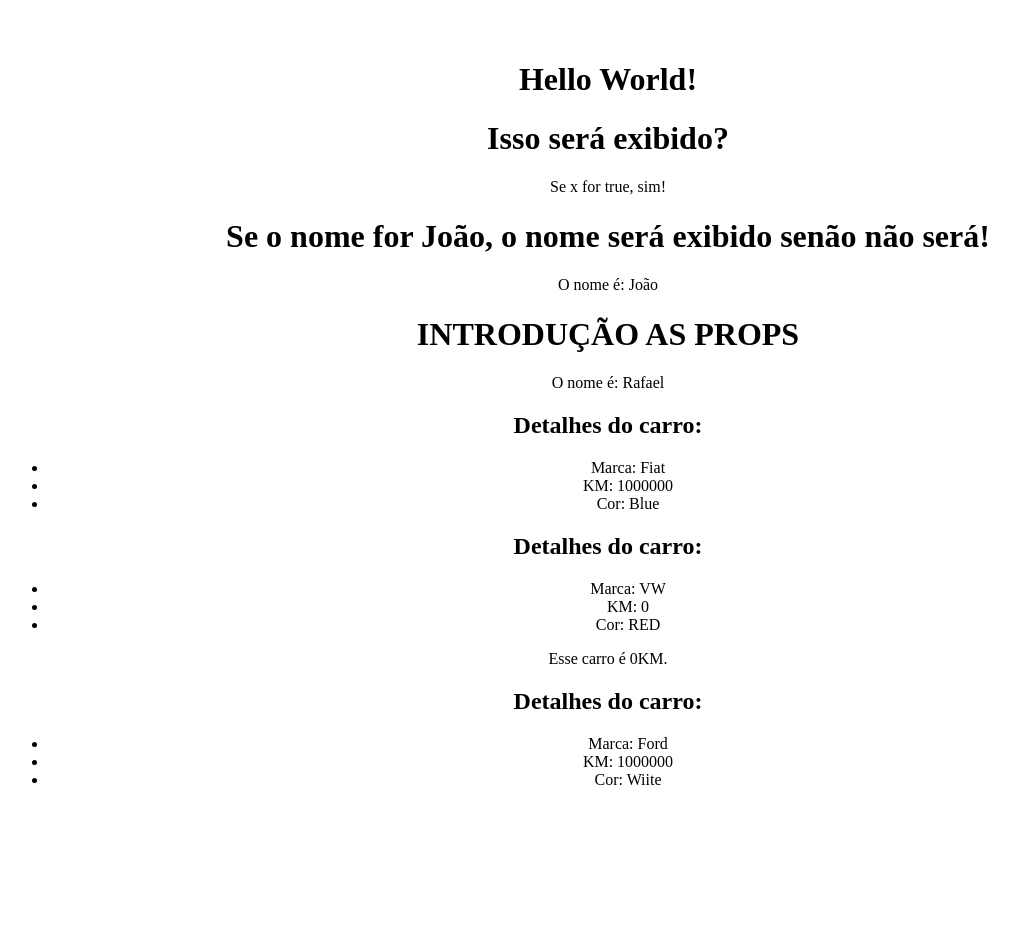
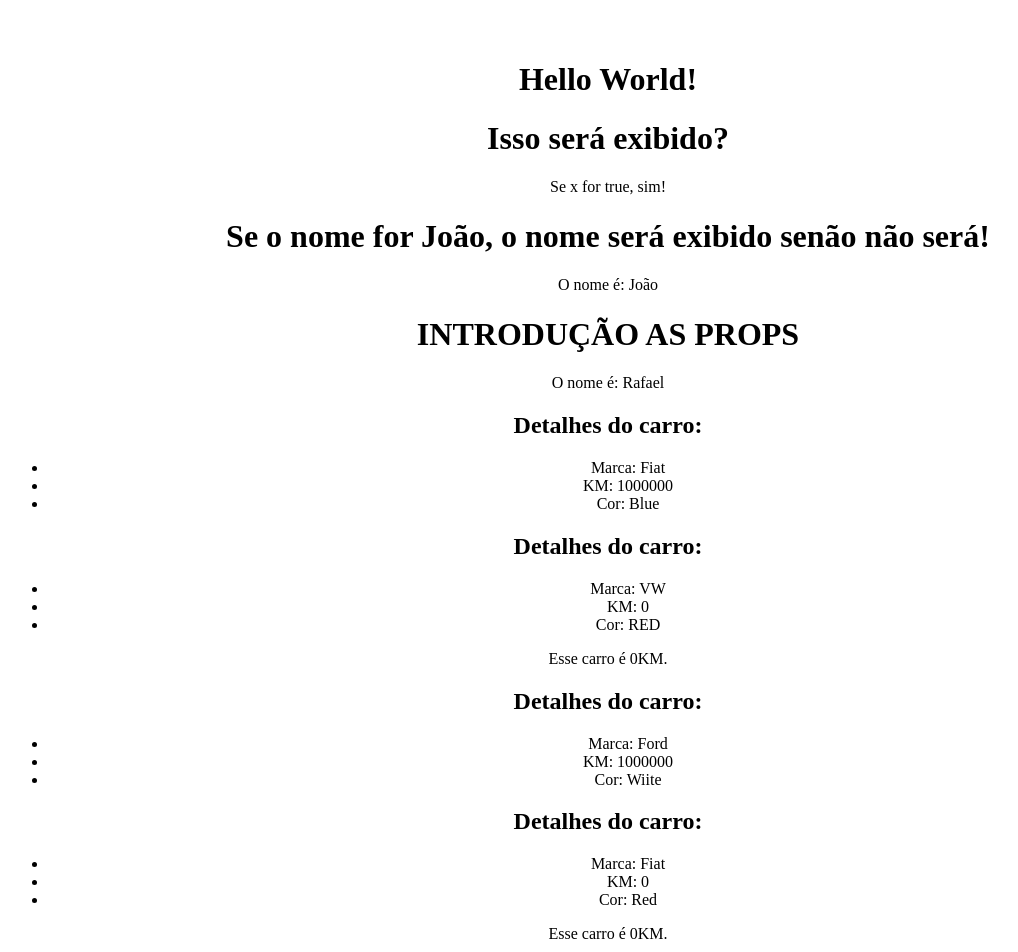
Before and after one commit to RafaelZucarelli/Repositorio-para-estudos---REACTJS, a React (Vite) app: page / in a window 1280 px wide. Shown: the top 952 px of the page, without its empty margins (32-1050 px from the left). Before the commit the page ends 845 px from the top, so only its background shows below. Built offline with nearby package versions, Linux system fonts and the light colour scheme.

Commit message:
renderizacaoDeListas + props

```diff
--- a/src/App.tsx
+++ b/src/App.tsx
@@ -4,6 +4,11 @@ import ShowUserName from "./components/ShowUserName";
 import CarDetails from "./components/CarDetails";
 
 function App() {
+  const cars = [
+    { id: 1, brand: "Fiat", color: "Red", newCar: true, km: 0 },
+    { id: 2, brand: "Renault", color: "Blue", newCar: true, km: 1400000 },
+    { id: 3, brand: "Nissan", color: "Black", newCar: true, km: 18000000 },
+  ];
   return (
     <>
       <h1>Hello World!</h1>
@@ -16,6 +21,15 @@ function App() {
         {/*REAPROVEITAMENTO DE COMPONENTES */}
         <CarDetails brand="VW" km={0} color="RED" newCar={true} />
         <CarDetails brand="Ford" km={1000000} color="Wiite" newCar={false} />
+        {/*LOOP EM ARRAY DE OBJETOS */}
+        {cars.map((car) => (
+          <CarDetails
+            brand={car.brand}
+            color={car.color}
+            newCar={car.newCar}
+            km={car.km}
+          />
+        ))}
       </div>
     </>
   );
```
